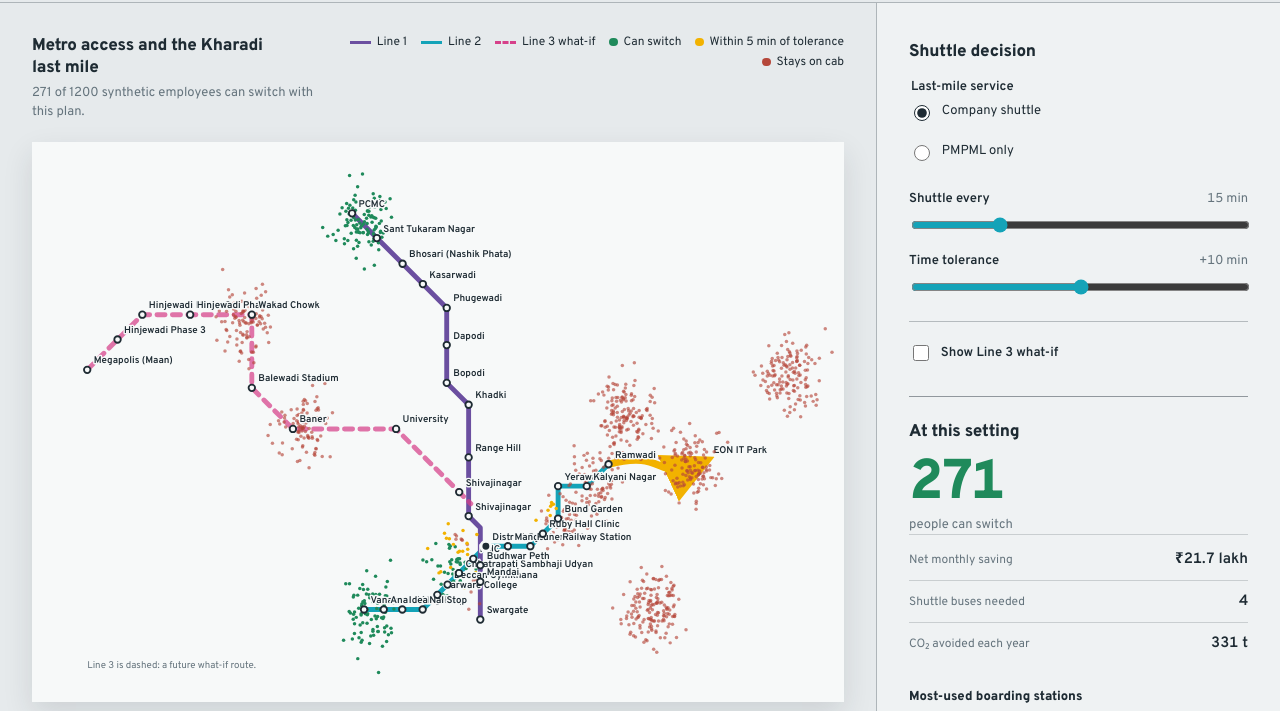
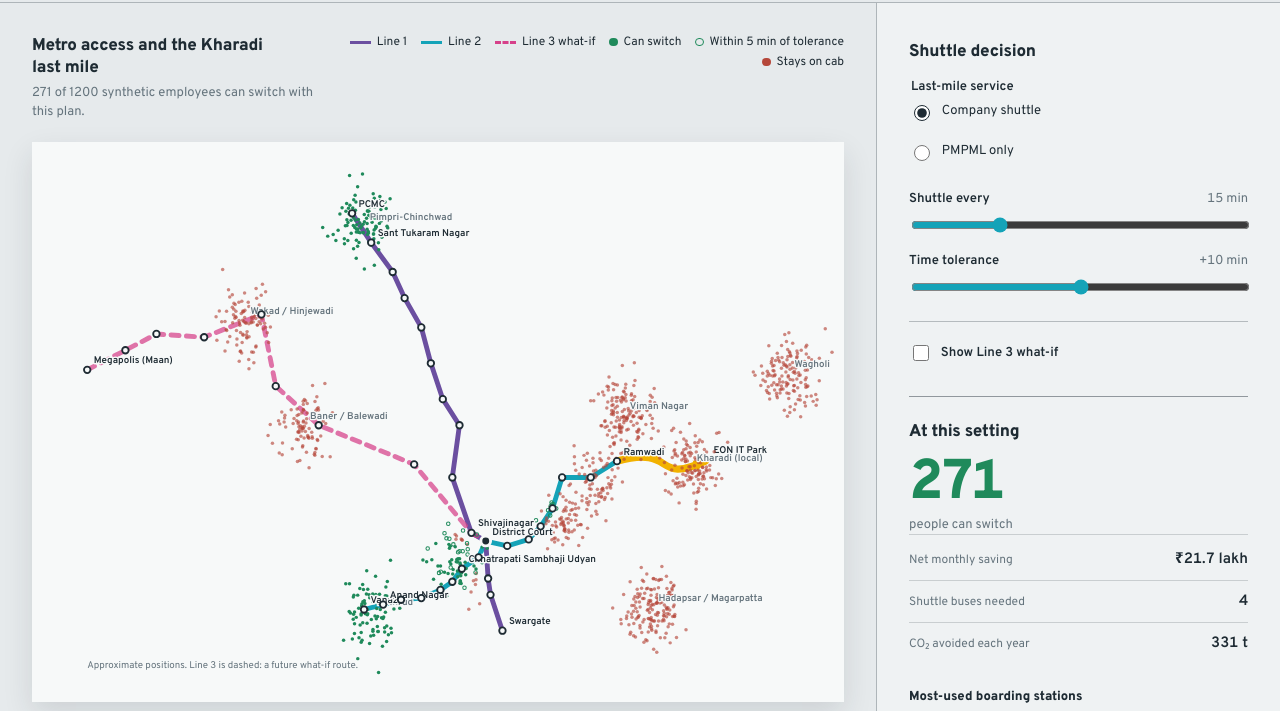
Before and after one commit to apoorvgpt9/codex-devday-24Oct, a plain HTML site: page index.html in a window 1280 px wide. Shown: the part 97-808 px from the top of the page. Drawn offline with Linux system fonts and the light colour scheme.

Commit message:
M3.1: map legibility fixes

```diff
--- a/index.html
+++ b/index.html
@@ -13,7 +13,7 @@
         <p class="product-name">Last Mile</p>
         <h1>Ramwadi to Kharadi, made legible.</h1>
       </div>
-      <p class="data-notice">Synthetic workforce data · schematic map, not to scale</p>
+      <p class="data-notice">Synthetic workforce data. Approximate positions, not to scale.</p>
     </header>
 
     <main class="app-shell">
--- a/src/main.js
+++ b/src/main.js
@@ -25,9 +25,16 @@ async function start() {
     const context = { ...fixedContext, ...nextContext };
     const analysis = analyseCommute(employees, context, assumptions);
     if (!map) {
-      map = createMap(document.querySelector('#map'), { stations, places, results: analysis.results, toleranceMin: context.toleranceMin, line3Open: context.line3Open });
+      map = createMap(document.querySelector('#map'), {
+        stations,
+        places,
+        results: analysis.results,
+        toleranceMin: context.toleranceMin,
+        line3Open: context.line3Open,
+        boardingStations: analysis.totals.byBoardingStation,
+      });
     } else {
-      map.update(analysis.results, context.toleranceMin, context.line3Open);
+      map.update(analysis.results, context.toleranceMin, context.line3Open, analysis.totals.byBoardingStation);
     }
     renderResults(analysis);
     document.querySelector('#map-status').textContent = `${analysis.totals.switchers} of ${analysis.totals.workforce} synthetic employees can switch with this plan.`;
--- a/src/ui/map.js
+++ b/src/ui/map.js
@@ -30,52 +30,45 @@ function project(point, bounds) {
   };
 }
 
-function snapAngle(deltaX, deltaY) {
-  const angle = Math.atan2(deltaY, deltaX);
-  return Math.round(angle / (Math.PI / 4)) * (Math.PI / 4);
-}
-
-function schematicLine(stations, bounds) {
-  const positions = new Map();
-  const first = project(stations[0], bounds);
-  positions.set(stations[0].id, first);
-  for (let index = 1; index < stations.length; index += 1) {
-    const rawPrevious = project(stations[index - 1], bounds);
-    const rawCurrent = project(stations[index], bounds);
-    const previous = positions.get(stations[index - 1].id);
-    const distance = Math.hypot(rawCurrent.x - rawPrevious.x, rawCurrent.y - rawPrevious.y);
-    const angle = snapAngle(rawCurrent.x - rawPrevious.x, rawCurrent.y - rawPrevious.y);
-    positions.set(stations[index].id, {
-      x: previous.x + Math.cos(angle) * distance,
-      y: previous.y + Math.sin(angle) * distance,
-    });
-  }
-  return positions;
-}
-
 function employeeClass(result, toleranceMin) {
   if (!result.canSwitch) return 'stay';
   return result.deltaMin >= toleranceMin - 5 ? 'borderline' : 'can-switch';
 }
 
-export function createMap(container, { stations, places, results, toleranceMin, line3Open = false }) {
+function coordinateKey(point) {
+  return `${point.lat.toFixed(4)}:${point.lng.toFixed(4)}`;
+}
+
+function labelVisibility(station, terminalIds, boardingStationIds) {
+  return terminalIds.has(station.id)
+    || station.id === 'district-court'
+    || station.name === 'Shivajinagar'
+    || station.id === 'ramwadi'
+    || boardingStationIds.has(station.id);
+}
+
+export function createMap(container, { stations, places, results, toleranceMin, line3Open = false, boardingStations = [] }) {
   const bounds = dataBounds(stations, places);
   const svg = svgElement('svg', { viewBox: `0 0 ${VIEWBOX.width} ${VIEWBOX.height}`, role: 'img', 'aria-label': 'Schematic Pune Metro map and synthetic employee commute verdicts' });
   const definitions = svgElement('defs');
-  const marker = svgElement('marker', { id: 'shuttle-arrow', viewBox: '0 0 10 10', refX: '8', refY: '5', markerWidth: '7', markerHeight: '7', orient: 'auto-start-reverse' });
-  marker.append(svgElement('path', { d: 'M 0 0 L 10 5 L 0 10 z', fill: '#F2B200' }));
+  const marker = svgElement('marker', { id: 'shuttle-arrow', viewBox: '0 0 16 16', refX: '14', refY: '8', markerWidth: '16', markerHeight: '16', markerUnits: 'userSpaceOnUse', orient: 'auto-start-reverse' });
+  marker.append(svgElement('path', { d: 'M 0 1 L 16 8 L 0 15 z', fill: '#F2B200' }));
   definitions.append(marker);
   svg.append(definitions);
 
   const lineLayer = svgElement('g', { 'aria-hidden': 'true' });
   const stationPositions = new Map();
   for (const line of stations.lines) {
-    const points = schematicLine(line.stations, bounds);
-    for (const [id, position] of points) {
-      if (!stationPositions.has(id)) stationPositions.set(id, position);
+    for (const station of line.stations) {
+      if (!stationPositions.has(station.id)) {
+        stationPositions.set(station.id, project(station, bounds));
+      }
     }
     const path = svgElement('path', {
-      d: line.stations.map((station, index) => `${index ? 'L' : 'M'} ${points.get(station.id).x.toFixed(1)} ${points.get(station.id).y.toFixed(1)}`).join(' '),
+      d: line.stations.map((station, index) => {
+        const point = stationPositions.get(station.id);
+        return `${index ? 'L' : 'M'} ${point.x.toFixed(1)} ${point.y.toFixed(1)}`;
+      }).join(' '),
       class: 'metro-line',
       'data-line': line.id,
     });
@@ -108,11 +101,15 @@ export function createMap(container, { stations, places, results, toleranceMin,
   svg.append(employeeLayer);
 
   const stationLayer = svgElement('g', { class: 'station-layer' });
-  const renderedStations = new Set();
+  const terminalIds = new Set(stations.lines.flatMap((line) => [line.stations[0].id, line.stations.at(-1).id]));
+  const stationLabels = [];
+  const renderedCoordinates = new Set();
+  const boardingStationIds = new Set(boardingStations.map((station) => station.stationId));
   for (const line of stations.lines) {
     for (const station of line.stations) {
-      if (renderedStations.has(station.id)) continue;
-      renderedStations.add(station.id);
+      const key = coordinateKey(station);
+      if (renderedCoordinates.has(key)) continue;
+      renderedCoordinates.add(key);
       const point = stationPositions.get(station.id);
       const group = svgElement('g', { class: 'station-group', tabindex: '0', role: 'img', 'aria-label': `${station.name}; Marathi: ${station.mr}` });
       const title = svgElement('title');
@@ -121,27 +118,42 @@ export function createMap(container, { stations, places, results, toleranceMin,
       group.append(svgElement('circle', { cx: point.x, cy: point.y, r: station.interchange ? '6' : '4', class: station.interchange ? 'station station--interchange' : 'station' }));
       const label = svgElement('text', { x: point.x + 8, y: point.y - 8, class: 'station-label' });
       label.textContent = station.name;
+      label.classList.toggle('station-label--hidden', !labelVisibility(station, terminalIds, boardingStationIds));
       group.append(label);
+      stationLabels.push({ station, label });
       stationLayer.append(group);
     }
   }
+  const clusterNames = new Set(['wagholi', 'hadapsar', 'viman-nagar', 'kharadi', 'kothrud', 'pcmc', 'wakad-hinjewadi', 'baner-balewadi']);
+  const clusterLayer = svgElement('g', { class: 'cluster-layer', 'aria-hidden': 'true' });
+  for (const cluster of places.clusters.filter((cluster) => clusterNames.has(cluster.id))) {
+    const point = project(cluster, bounds);
+    const label = svgElement('text', { x: point.x + 7, y: point.y - 8, class: 'cluster-label' });
+    label.textContent = cluster.name;
+    clusterLayer.append(label);
+  }
+  svg.append(clusterLayer);
   svg.append(stationLayer);
   const note = svgElement('text', { x: VIEWBOX.inset, y: VIEWBOX.height - 22, class: 'map-note' });
-  note.textContent = line3Open ? 'Line 3 shown as an open what-if route.' : 'Line 3 is dashed: a future what-if route.';
+  note.textContent = line3Open ? 'Approximate positions. Line 3 is shown as an open what-if route.' : 'Approximate positions. Line 3 is dashed: a future what-if route.';
   svg.append(note);
 
   container.replaceChildren(svg);
   container.setAttribute('aria-busy', 'false');
 
   return {
-    update(nextResults, nextToleranceMin, nextLine3Open) {
+    update(nextResults, nextToleranceMin, nextLine3Open, nextBoardingStations) {
       for (const result of nextResults) {
         const node = employeeNodes.get(result.employee.id);
         if (node) node.setAttribute('class', `employee ${employeeClass(result, nextToleranceMin)}`);
       }
       const line3 = svg.querySelector('[data-line="L3"]');
       line3.classList.toggle('is-open', nextLine3Open);
-      note.textContent = nextLine3Open ? 'Line 3 shown as an open what-if route.' : 'Line 3 is dashed: a future what-if route.';
+      const nextBoardingIds = new Set(nextBoardingStations.map((station) => station.stationId));
+      stationLabels.forEach(({ station, label }) => {
+        label.classList.toggle('station-label--hidden', !labelVisibility(station, terminalIds, nextBoardingIds));
+      });
+      note.textContent = nextLine3Open ? 'Approximate positions. Line 3 is shown as an open what-if route.' : 'Approximate positions. Line 3 is dashed: a future what-if route.';
     },
   };
 }
--- a/styles/app.css
+++ b/styles/app.css
@@ -106,7 +106,7 @@ h2 { margin: 0; font-size: 1.0625rem; letter-spacing: -.015em; }
 .line-l3 { color: var(--pink); border-top-style: dashed; }
 .legend-dot { width: .55rem; height: .55rem; border-radius: 50%; background: currentColor; }
 .can-switch { color: var(--switch); }
-.borderline { color: var(--amber); }
+.legend-dot.borderline { color: var(--switch); background: transparent; border: 1.25px solid currentColor; }
 .stay { color: var(--stay); }
 
 .map-canvas { min-height: 560px; background: var(--paper); box-shadow: 0 12px 28px rgb(30 43 51 / 12%); overflow: hidden; }
@@ -119,13 +119,16 @@ h2 { margin: 0; font-size: 1.0625rem; letter-spacing: -.015em; }
 .shuttle-loop { fill: none; stroke: var(--amber); stroke-linecap: round; stroke-width: 9; animation: draw-shuttle 1.2s cubic-bezier(.2, .8, .2, 1) both; }
 .station { fill: var(--paper); stroke: var(--slate); stroke-width: 2.25; }
 .station--interchange { fill: var(--slate); stroke: var(--paper); stroke-width: 3.5; }
-.station-label { fill: var(--slate); font-size: 12px; font-weight: 600; paint-order: stroke; stroke: var(--paper); stroke-width: 3.5px; stroke-linejoin: round; }
-.station-group:focus .station, .station-group:hover .station { fill: var(--amber); outline: none; }
+.station-label { fill: var(--slate); font-size: 12px; font-weight: 600; paint-order: stroke; stroke: var(--paper); stroke-width: 3.5px; stroke-linejoin: round; transition: opacity 150ms ease-out; }
+.station-label--hidden { opacity: 0; }
+.station-group:focus .station-label--hidden, .station-group:hover .station-label--hidden { opacity: 1; }
+.station-group:focus .station, .station-group:hover .station { stroke: var(--aqua); outline: none; }
 .employee { transition: fill 150ms ease-out, opacity 150ms ease-out; }
 .employee.can-switch { fill: var(--switch); }
-.employee.borderline { fill: var(--amber); }
+.employee.borderline { fill: none; stroke: var(--switch); stroke-width: 1.25; opacity: 1; }
 .employee.stay { fill: var(--stay); opacity: .64; }
 .map-note { fill: var(--mist); font-size: 12px; }
+.cluster-label { fill: var(--mist); font-size: 12px; font-weight: 600; paint-order: stroke; stroke: var(--paper); stroke-width: 3px; stroke-linejoin: round; }
 
 .planning-rail { padding: clamp(1.5rem, 3vw, 3rem) clamp(1rem, 2.5vw, 2.5rem); background: color-mix(in srgb, var(--paper) 55%, transparent); }
 .controls h2, .results h2 { margin-bottom: 1rem; }
```
Also changed, not shown: PROGRESS.md (+1 -0 lines).
